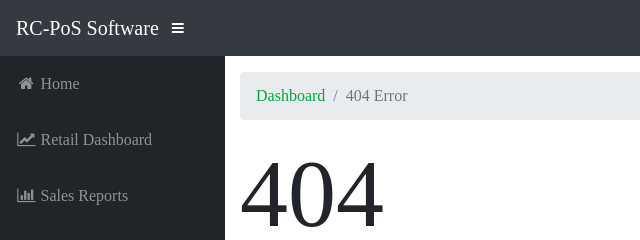
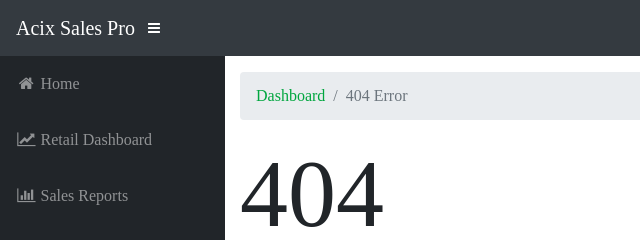
Before and after one commit to ranajahanzaib/rc-pos, a website with bundled scripts: page src/404.html in a window 1280 px wide. Shown: the top 240 px of the page, 0-640 px from the left. Built offline with nearby package versions, Linux system fonts and the light colour scheme.

Commit message:
RC-PoS Software > Acix Sales Pro

```diff
--- a/src/404.html
+++ b/src/404.html
@@ -13,7 +13,7 @@
   </head>
   <body id="page-top">
     <nav class="navbar navbar-expand navbar-dark bg-dark static-top">
-      <a class="navbar-brand mr-1" href="index.html">RC-PoS Software</a>
+      <a class="navbar-brand mr-1" href="index.html">Acix Sales Pro</a>
       <button class="btn btn-link btn-sm text-white order-1 order-sm-0" id="sidebarToggle" href="#">
         <i class="fa fa-bars"></i>
       </button>
```
Also changed, not shown: src/blank.html (+1 -1 lines), src/export-record.html (+1 -1 lines), src/general-settings.html (+1 -1 lines), src/help.html (+1 -1 lines), src/history.html (+1 -1 lines), src/index.html (+1 -1 lines), src/inventory-reports.html (+1 -1 lines), src/payment-reports.html (+1 -1 lines), src/product-dealers.html (+1 -1 lines), src/product-types.html (+1 -1 lines), src/product-vendors.html (+1 -1 lines), src/products.html (+1 -1 lines), src/retail-dashboard.html (+1 -1 lines), src/sales-reports.html (+1 -1 lines), 1 more files.
